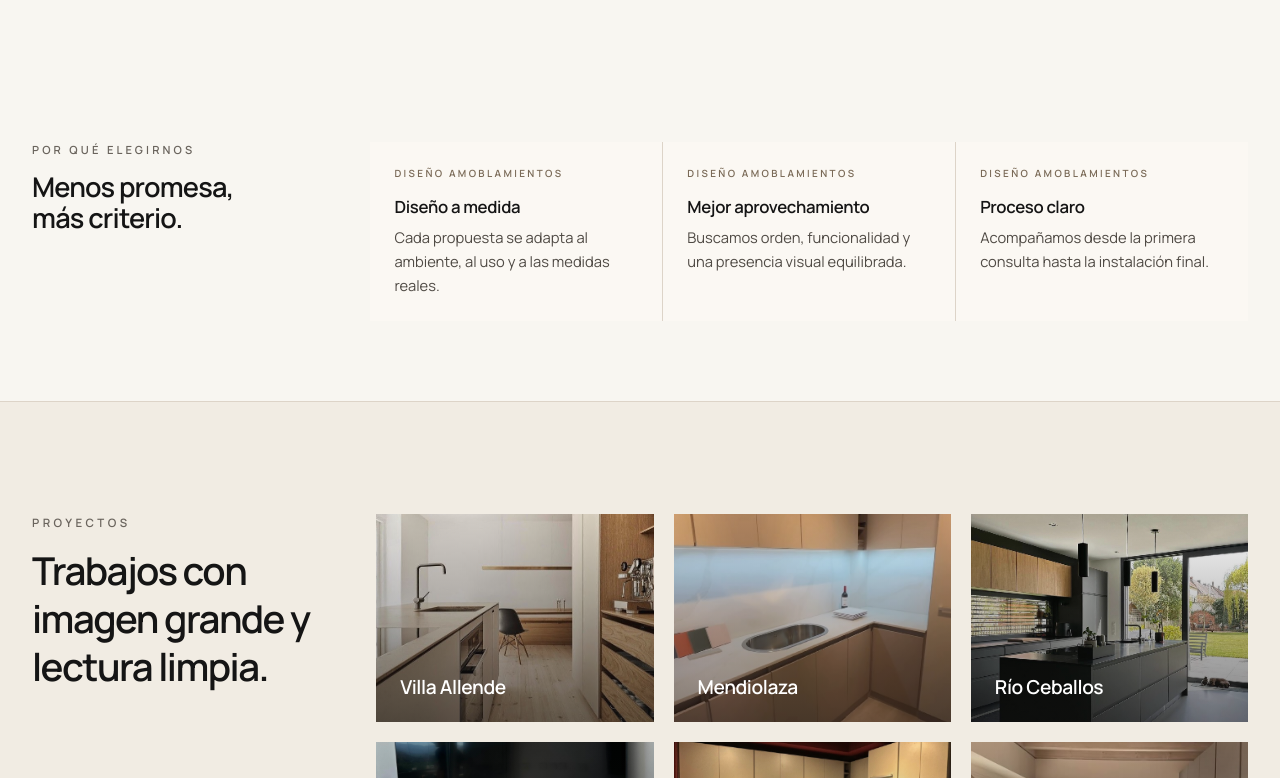
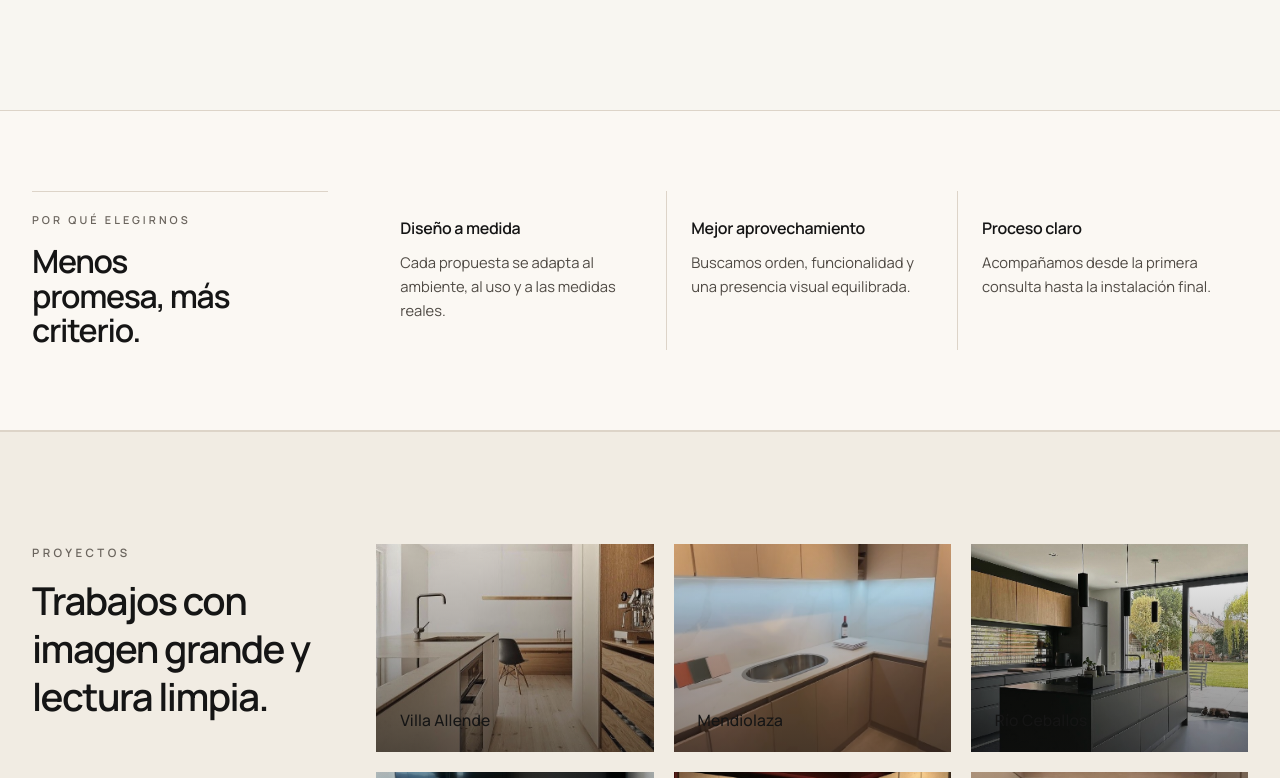
Before and after one commit to olmedovalentino/luma-estetica-demo, a Next.js app: page / in a window 1280 px wide. Shown: the part 1442-2220 px from the top of the page. Built offline with nearby package versions, Linux system fonts and the light colour scheme.

Commit message:
Refine why choose us and project captions

```diff
--- a/src/app/page.tsx
+++ b/src/app/page.tsx
@@ -102,32 +102,31 @@ export default function HomePage() {
 
         <section
           id="por-que-elegirnos"
-          className="mx-auto max-w-[1440px] px-4 pb-16 pt-4 sm:px-6 sm:pb-18 sm:pt-6 lg:px-8 lg:pb-20 lg:pt-8"
+          className="border-y border-[#DDD4C8] bg-[#FBF8F3]"
         >
-          <div className="grid gap-8 lg:grid-cols-[0.34fr_1fr] lg:gap-10">
-            <div className="space-y-3">
-              <p className="text-[0.7rem] font-semibold uppercase tracking-[0.28em] text-[#6A645D]">
+          <div className="mx-auto max-w-[1440px] px-4 py-16 sm:px-6 lg:px-8 lg:py-20">
+            <div className="grid gap-8 lg:grid-cols-[minmax(0,0.34fr)_minmax(0,1fr)] lg:items-start lg:gap-12">
+              <div className="border-t border-[#DDD4C8] pt-5">
+                <p className="text-[0.68rem] font-semibold uppercase tracking-[0.28em] text-[#6A645D]">
                   Por qué elegirnos
                 </p>
-              <h2 className="max-w-[14rem] text-[1.45rem] font-semibold leading-[1.15] tracking-[-0.03em] text-[#151515] sm:text-[1.7rem]">
+                <h2 className="mt-4 max-w-[13rem] text-[1.65rem] font-semibold leading-[1.08] tracking-[-0.04em] text-[#151515] sm:text-[2rem]">
                   Menos promesa, más criterio.
                 </h2>
               </div>
 
               <div className="grid gap-px bg-[#DDD4C8] md:grid-cols-3">
                 {reasons.map((reason) => (
-                <article key={reason.title} className="bg-[#FBF8F3] p-5 sm:p-6">
-                  <p className="text-[0.62rem] font-semibold uppercase tracking-[0.24em] text-[#7A6A57]">
-                    Diseño Amoblamientos
-                  </p>
-                  <h3 className="mt-4 text-[1.05rem] font-semibold leading-[1.2] tracking-[-0.02em] text-[#151515]">
+                  <article key={reason.title} className="bg-[#FBF8F3] px-5 py-6 sm:px-6 sm:py-7">
+                    <h3 className="text-[1rem] font-semibold leading-[1.2] tracking-[-0.02em] text-[#151515]">
                       {reason.title}
                     </h3>
-                  <p className="mt-2 max-w-[16rem] text-[0.92rem] leading-6 text-[#4F4A44]">
+                    <p className="mt-3 max-w-[15rem] text-[0.92rem] leading-6 text-[#4F4A44]">
                       {reason.description}
                     </p>
                   </article>
                 ))}
+              </div>
             </div>
           </div>
         </section>
@@ -157,7 +156,7 @@ export default function HomePage() {
                     />
                     <div className="pointer-events-none absolute inset-0 bg-[linear-gradient(180deg,rgba(21,21,21,0.02),rgba(21,21,21,0.55))]" />
                     <div className="absolute bottom-0 left-0 px-5 py-4 sm:px-6 sm:py-5">
-                      <h3 className="text-[1.1rem] font-semibold tracking-[-0.02em] text-white sm:text-[1.2rem]">
+                      <h3 className="text-[0.9rem] font-medium tracking-[0.01em] text-white/92 sm:text-[0.98rem]">
                         {project.title}
                       </h3>
                     </div>
```
Lines whose indentation alone changed are shown as unchanged.
